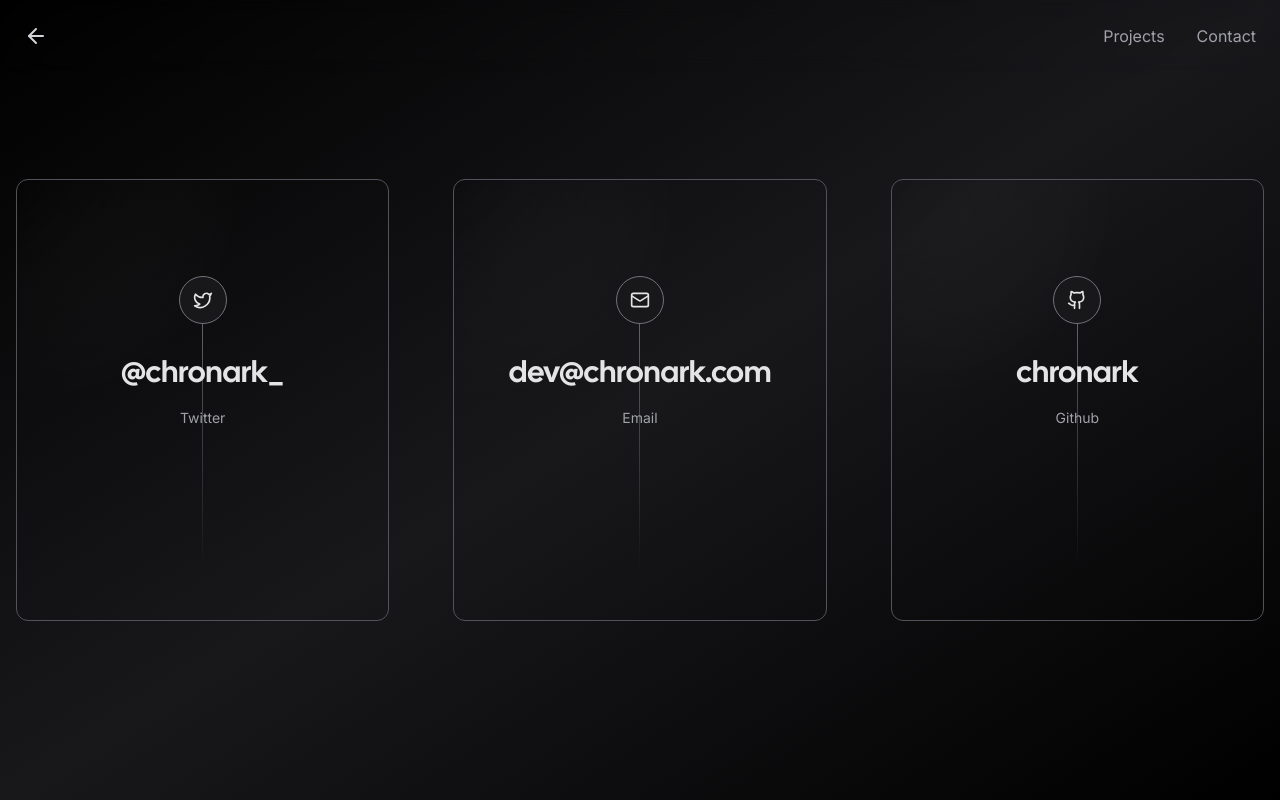
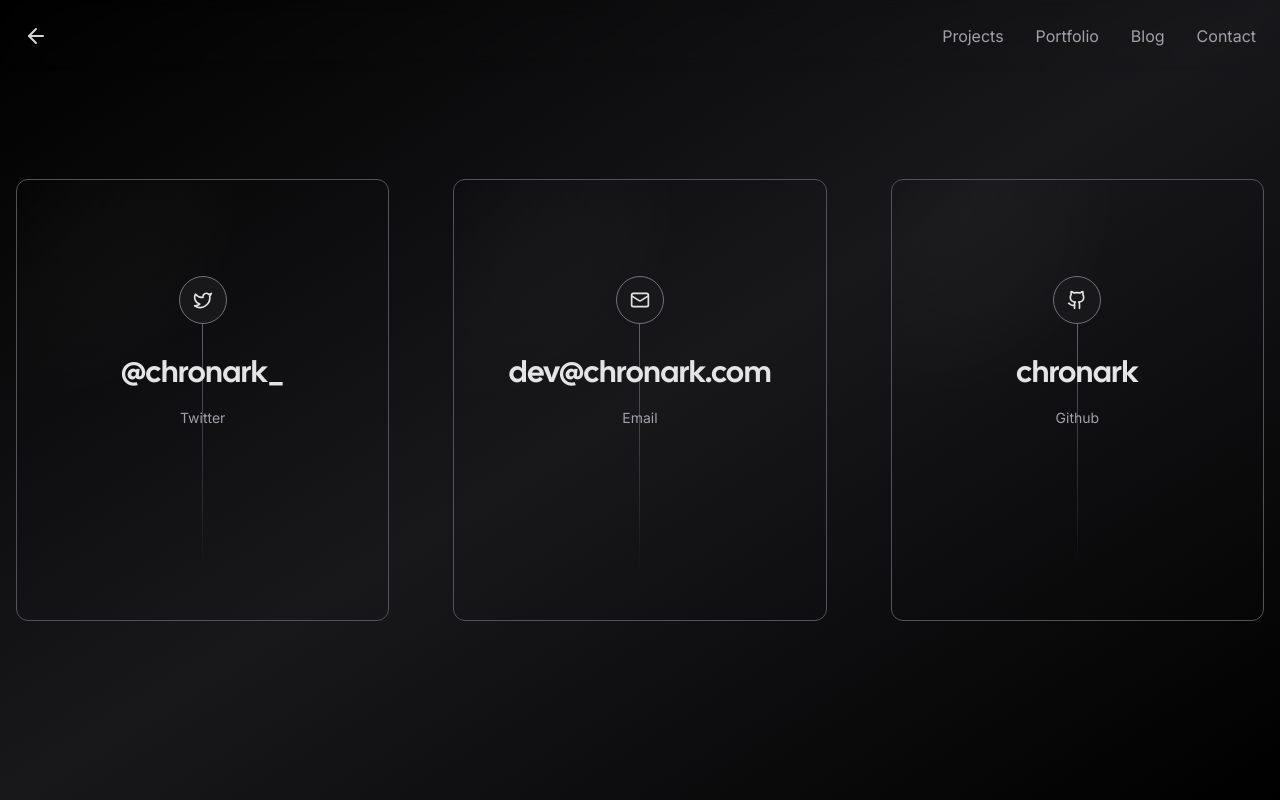
Before and after one commit to beiryu/nextjs-portfolio-pageview-counter, a Next.js app: page /contact in a window 1280 px wide. Built offline with nearby package versions, Linux system fonts and the light colour scheme; no server answers; what tailwindcss-debug-screens would draw is missing.

Commit message:
feat: update nav bar

```diff
--- a/app/components/nav.tsx
+++ b/app/components/nav.tsx
@@ -10,7 +10,7 @@
   useEffect(() => {
     if (!ref.current) return;
     const observer = new IntersectionObserver(([entry]) =>
-			setIntersecting(entry.isIntersecting),
+      setIntersecting(entry.isIntersecting)
     );
 
     observer.observe(ref.current);
@@ -35,6 +35,20 @@
               Projects
             </Link>
             <Link
+              href="/portfolio"
+              className="duration-200 text-zinc-400 hover:text-zinc-100"
+            >
+              Portfolio
+            </Link>
+            <Link
+              href="https://blog.pagedaisy.com/"
+              className="duration-200 text-zinc-400 hover:text-zinc-100"
+              target="_blank"
+              rel="noopener noreferrer"
+            >
+              Blog
+            </Link>
+            <Link
               href="/contact"
               className="duration-200 text-zinc-400 hover:text-zinc-100"
             >
```
Lines whose indentation alone changed are shown as unchanged.
